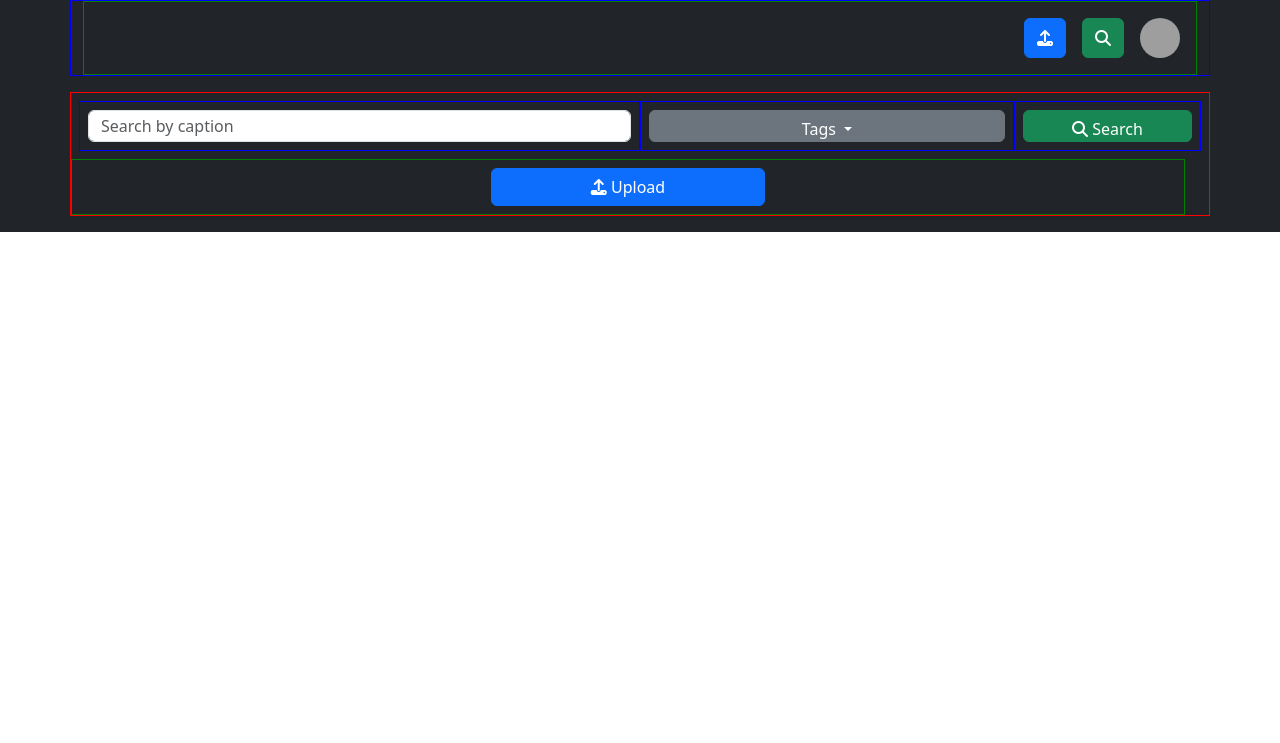
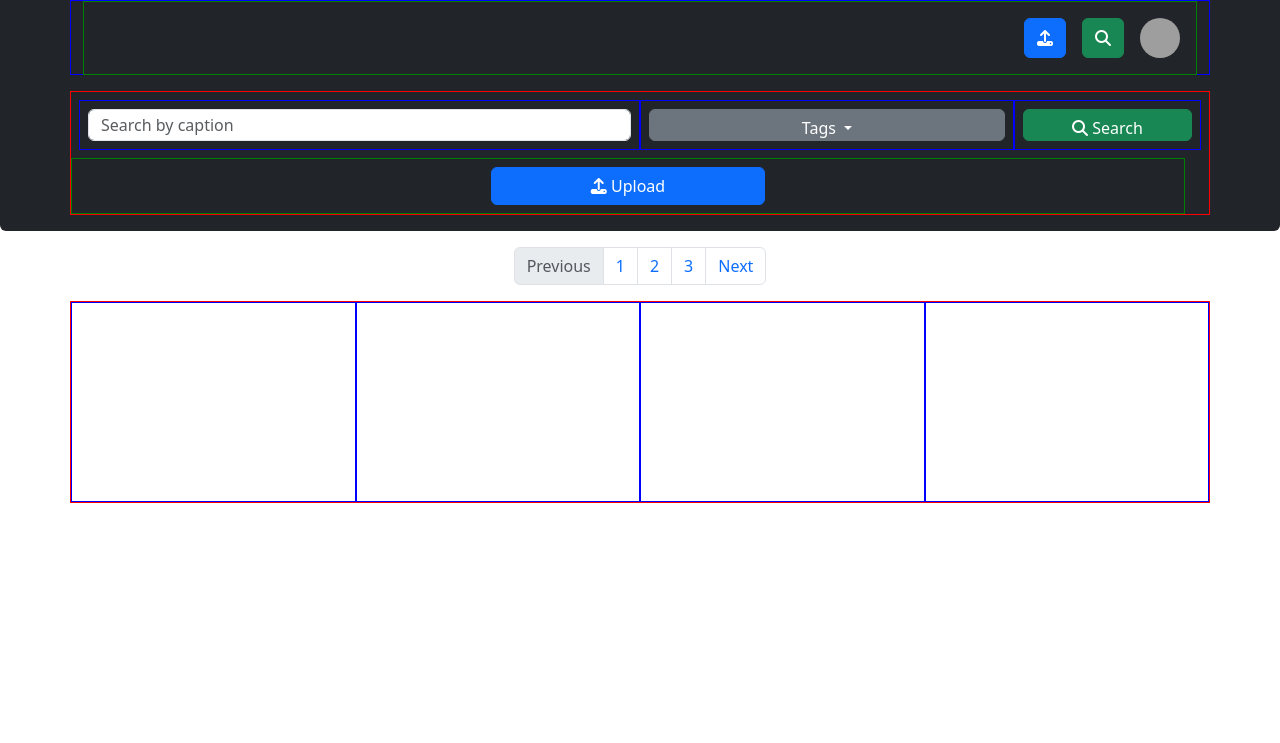
Before and after one commit to AyeshDil/image-gallery-canopus-pvt-ltd, a CodeIgniter app: page /database/ in a window 1280 px wide. Shown: the top 743 px of the page. Before the commit the page ends 232 px from the top, so only its background shows below. Run offline with CodeIgniter, Linux system fonts and the light colour scheme; some libraries are stand-ins or nearby versions; grey boxes are pictures that could not be loaded.

Commit message:
Implemented basic UI for home page

```diff
--- a/application/views/home.php
+++ b/application/views/home.php
@@ -13,7 +13,7 @@
 
 <body>
 	<!-- Scroll nav -->
-<nav class="nav navbar-expand-lg bg-dark" id="small-nav">
+	<nav class="nav navbar-expand-lg bg-dark fixed-top rounded-bottom" id="small-nav" style="height: 75px;">
 		<div class="container " style="border: 1px solid blue;">
 			<span class=" p-2 d-flex flex-row-reverse" style="border: 1px solid green; ">
 				<a class="navbar-brand  m-2" href="#">
@@ -29,9 +29,10 @@
 		</div>
 	</nav>
 
+	<div class="bg-dark" style="height: 75px;"></div>
 
 	<!-- second nav -->
-	<nav class="bg-dark p-3 sub-nav-bar d-none d-lg-block ">
+	<nav class="bg-dark p-3 sub-nav-bar d-none d-lg-block rounded-bottom">
 		<div class="container" style="border: 1px solid red; height: auto;">
 
 			<div class="row">
@@ -71,9 +72,38 @@
 	</nav>
 
 
+	<!-- pagination -->
+	<div class="container mt-3">
+		<nav aria-label="Page navigation example ">
+			<ul class="pagination justify-content-center">
+				<li class="page-item disabled">
+					<a class="page-link" href="#" tabindex="-1">Previous</a>
+				</li>
+				<li class="page-item"><a class="page-link" href="#">1</a></li>
+				<li class="page-item"><a class="page-link" href="#">2</a></li>
+				<li class="page-item"><a class="page-link" href="#">3</a></li>
+				<li class="page-item">
+					<a class="page-link" href="#">Next</a>
+				</li>
+			</ul>
+		</nav>
+	</div>
 
+	<!-- Image Section -->
+	<div class="container">
+		<div class="row" style="border: 1px solid red;">
+			<div class="col col-lg-3" style="border: 1px solid blue; height: 200px;"></div>
+			<div class="col col-lg-3" style="border: 1px solid blue; height: 200px;"></div>
+			<div class="col col-lg-3" style="border: 1px solid blue; height: 200px;"></div>
+			<div class="col col-lg-3" style="border: 1px solid blue; height: 200px;"></div>
+		</div>
 
+		<div class="row"></div>
+		<div class="row"></div>
+		<div class="row"></div>
+		<div class="row"></div>
 
+	</div>
 	<div style="height: 500px;">
 
 	</div>
```
Also changed, not shown: application/views/login.php (added, +20 -0 lines). Lines whose indentation alone changed are shown as unchanged.
